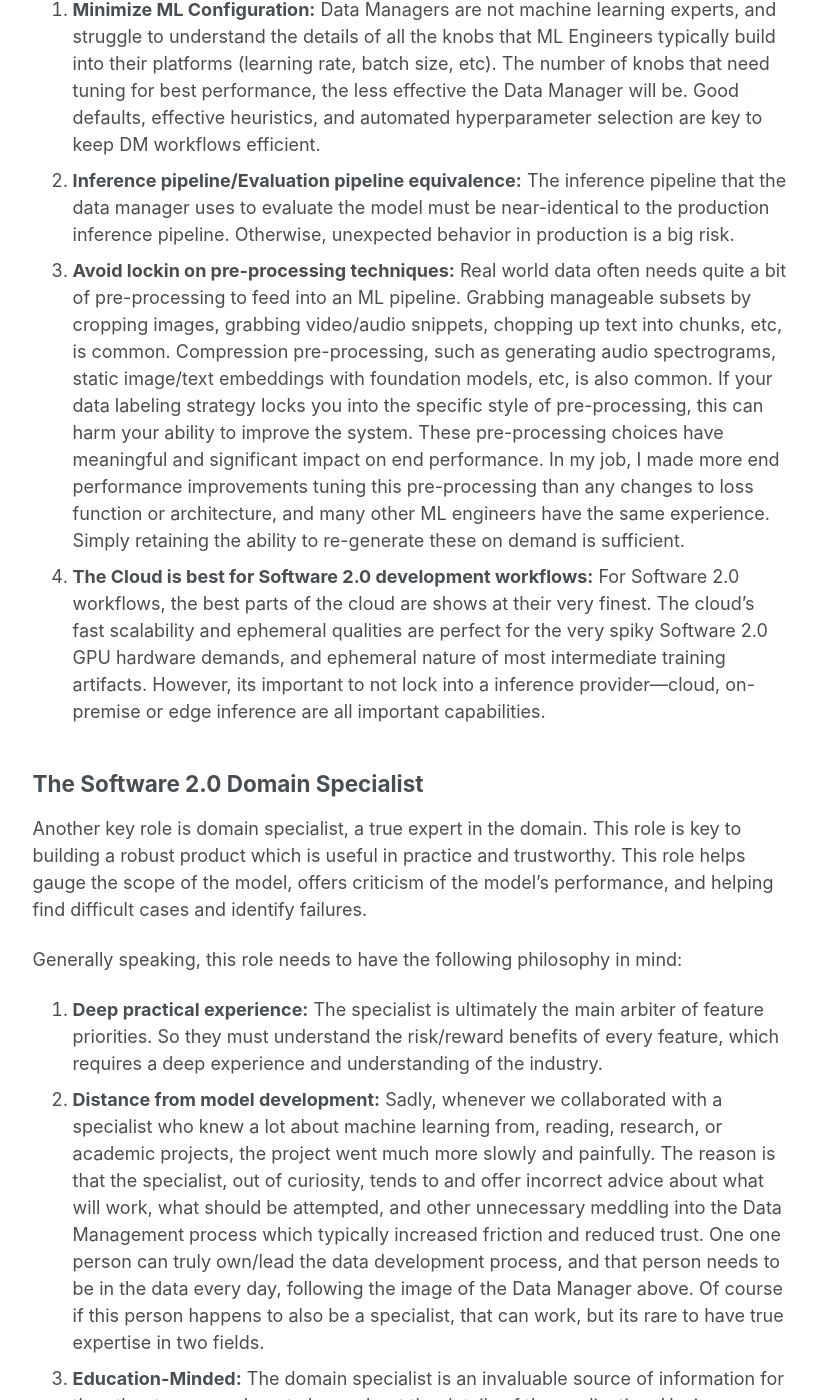
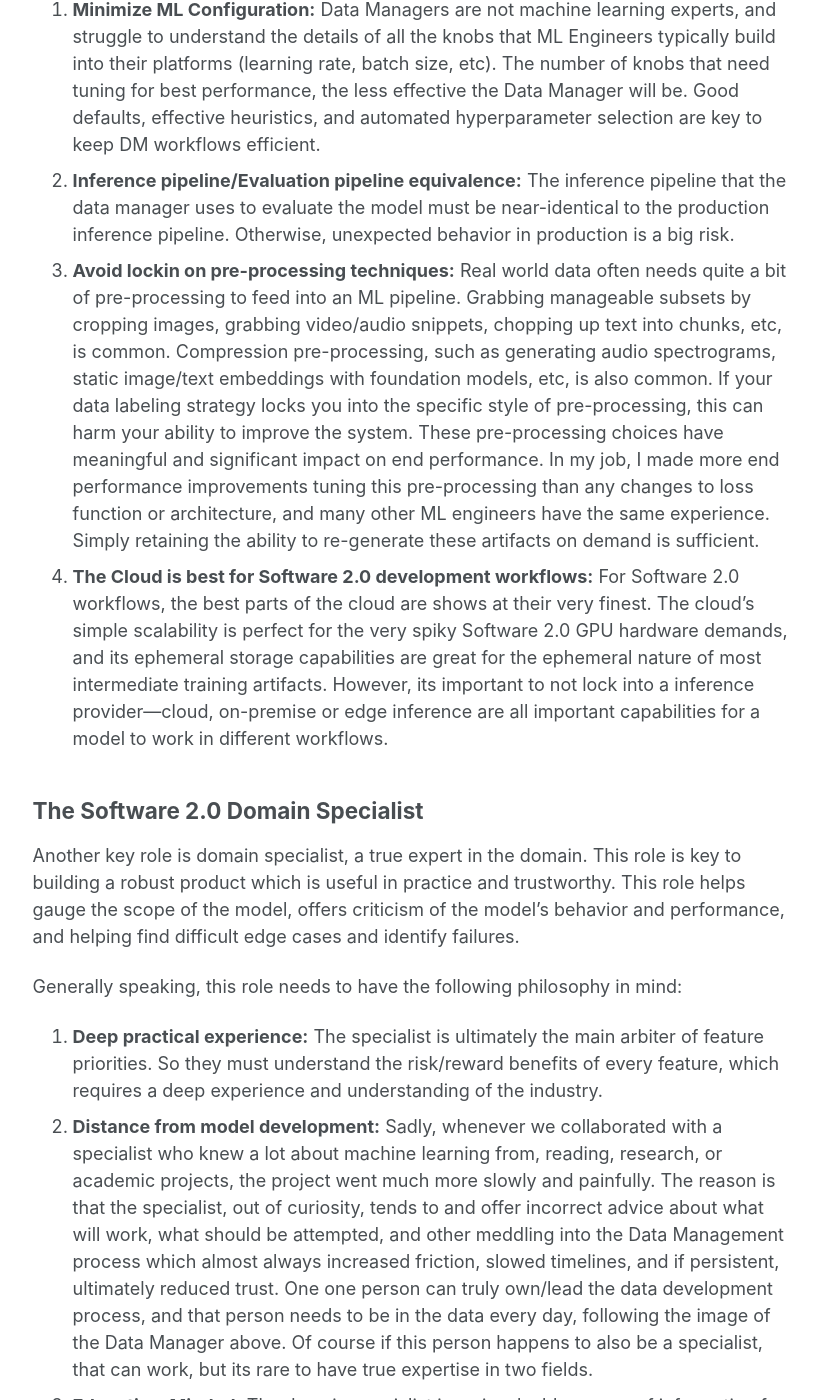
Before and after one commit to benblack769/benblack769.github.io, a Jekyll site: the page built from posts/rants/software_2_0_revisited.md, in a window 1280 px wide and 1400 px high, scrolled down 4704 px. Shown: the whole window, without its empty margins (229-1046 px from the left). Built offline with Jekyll 4.4.1, drawn with Linux system fonts in a browser that asks for light colours; some of the changed text lies outside the part shown.

Commit message:
more software 2.0 edits

```diff
--- a/posts/rants/software_2_0_revisited.md
+++ b/posts/rants/software_2_0_revisited.md
@@ -80,17 +80,17 @@
 
 1. **Minimize ML Configuration:** Data Managers are not machine learning experts, and struggle to understand the details of all the knobs that ML Engineers typically build into their platforms (learning rate, batch size, etc). The number of knobs that need tuning for best performance, the less effective the Data Manager will be. Good defaults, effective heuristics, and automated hyperparameter selection are key to keep DM workflows efficient.
 2. **Inference pipeline/Evaluation pipeline equivalence:** The inference pipeline that the data manager uses to evaluate the model must be near-identical to the production inference pipeline. Otherwise, unexpected behavior in production is a big risk.
-3. **Avoid lockin on pre-processing techniques:** Real world data often needs quite a bit of pre-processing to feed into an ML pipeline. Grabbing manageable subsets by cropping images, grabbing video/audio snippets, chopping up text into chunks, etc, is common. Compression pre-processing, such as generating audio spectrograms, static image/text embeddings with foundation models, etc, is also common. If your data labeling strategy locks you into the specific style of pre-processing, this can harm your ability to improve the system. These pre-processing choices have meaningful and significant impact on end performance. In my job, I made more end performance improvements tuning this pre-processing than any changes to loss function or architecture, and many other ML engineers have the same experience. Simply retaining the ability to re-generate these on demand is sufficient.
-4. **The Cloud is best for Software 2.0 development workflows:** For Software 2.0 workflows, the best parts of the cloud are shows at their very finest. The cloud's fast scalability and ephemeral qualities are perfect for the very spiky Software 2.0 GPU hardware demands, and ephemeral nature of most intermediate training artifacts. However, its important to not lock into a inference provider---cloud, on-premise or edge inference are all important capabilities.
+3. **Avoid lockin on pre-processing techniques:** Real world data often needs quite a bit of pre-processing to feed into an ML pipeline. Grabbing manageable subsets by cropping images, grabbing video/audio snippets, chopping up text into chunks, etc, is common. Compression pre-processing, such as generating audio spectrograms, static image/text embeddings with foundation models, etc, is also common. If your data labeling strategy locks you into the specific style of pre-processing, this can harm your ability to improve the system. These pre-processing choices have meaningful and significant impact on end performance. In my job, I made more end performance improvements tuning this pre-processing than any changes to loss function or architecture, and many other ML engineers have the same experience. Simply retaining the ability to re-generate these artifacts on demand is sufficient.
+4. **The Cloud is best for Software 2.0 development workflows:** For Software 2.0 workflows, the best parts of the cloud are shows at their very finest. The cloud's simple scalability is perfect for the very spiky Software 2.0 GPU hardware demands, and its ephemeral storage capabilities are great for the ephemeral nature of most intermediate training artifacts. However, its important to not lock into a inference provider---cloud, on-premise or edge inference are all important capabilities for a model to work in different workflows.
 
 ## The Software 2.0 Domain Specialist
 
-Another key role is domain specialist, a true expert in the domain. This role is key to building a robust product which is useful in practice and trustworthy. This role helps gauge the scope of the model, offers criticism of the model's performance, and helping find difficult cases and identify failures.
+Another key role is domain specialist, a true expert in the domain. This role is key to building a robust product which is useful in practice and trustworthy. This role helps gauge the scope of the model, offers criticism of the model's behavior and performance, and helping find difficult edge cases and identify failures.
 
 Generally speaking, this role needs to have the following philosophy in mind:
 
 1. **Deep practical experience:** The specialist is ultimately the main arbiter of feature priorities. So they must understand the risk/reward benefits of every feature, which requires a deep experience and understanding of the industry.
-2. **Distance from model development:** Sadly, whenever we collaborated with a specialist who knew a lot about machine learning from, reading, research, or academic projects, the project went much more slowly and painfully. The reason is that the specialist, out of curiosity, tends to and offer incorrect advice about what will work, what should be attempted, and other unnecessary meddling into the Data Management process which typically increased friction and reduced trust. One one person can truly own/lead the data development process, and that person needs to be in the data every day, following the image of the Data Manager above. Of course if this person happens to also be a specialist, that can work, but its rare to have true expertise in two fields.
+2. **Distance from model development:** Sadly, whenever we collaborated with a specialist who knew a lot about machine learning from, reading, research, or academic projects, the project went much more slowly and painfully. The reason is that the specialist, out of curiosity, tends to and offer incorrect advice about what will work, what should be attempted, and other meddling into the Data Management process which almost always increased friction, slowed timelines, and if persistent, ultimately reduced trust. One one person can truly own/lead the data development process, and that person needs to be in the data every day, following the image of the Data Manager above. Of course if this person happens to also be a specialist, that can work, but its rare to have true expertise in two fields.
 3. **Education-Minded:** The domain specialist is an invaluable source of information for the other team members to learn about the details of the application. Having a teaching mindset is valuable for this purpose.
 
 
@@ -168,11 +168,11 @@
 
 ## Responsive Labeling Schemas
 
-The first step in an ML process is to identify the semantic label schema. However, this labeling schema is too important, and course correction later in the project will inevitably be required for improvements in performance and utility. On the other hand, shorter-term commitments to particular labeling schemes is critical to ensure consistency and second-guessing anxiety. So making the best judgements possible at key junctures, and backing those commitments until the next juncture is a helpful pattern.
+The first step in an ML process is to identify the semantic label schema. However, this labeling schema is too important and too challenging to rely on a one-time judgement at inception. Course correction later in the project should be expected to enable consistent improvements in performance and utility. However, continuous change is not necessarily beneficial. Shorter-term commitments to particular labeling schemes is critical to enable labeling consistency and reduce second-guessing anxiety. So making the best judgements possible at key junctures, and backing those commitments until the next juncture is a helpful pattern.
 
-The importance of the careful creation of labels cannot be understated. Here are some examples where a subtle change in label definition radically changed the outcome of a project:
+The importance of the careful creation of labeling schemas cannot be understated. Here are some examples where a subtle change in label definition radically changed the outcome of a project:
 
-1. The Leela Chess Zero (Lc0) engine, originally an open source AlphaZero clone, started branching out in its goals. Where originally the project was all about establishing the best possible win/loss ratio against a strong opponent, with draws counting as neutral. So the labels were win=1, loss=-1, draw=0, modeled as different outcomes of a single variable. However, there was an increasing problem with draws: the engine often preferred drawn outcomes over risker, possibly lost outcomes. Not only does this drawish tendency lead to low performance in engine tournaments with weaker opponents, it also made human players question the utility of engine advice in worse positions and close endgames, where the engine's tendancy to draw might be at odds with the human's desire to win. Modeling the draw rate as a separate variable, learning to predict draw outcome consistently, and optimizing to reduce draws was [a huge challenge that took years of development](https://lczero.org/blog/2023/07/the-lc0-v0.30.0-wdl-rescale/contempt-implementation/) for the project to perfect. However, a fine-tuned version of Lc0 is now the [strongest engine ever against human grandmasters](https://lczero.org/blog/2024/11/fine-tuning-lc0-network-for-odds-games/), and this draw-score has also proven valuable in competitive chess engine tournaments.
+1. The Leela Chess Zero (Lc0) engine, originally an open source AlphaZero clone, started branching out in its goals. Where originally the project was all about establishing the best possible win/loss ratio against a strong opponent, with draws counting as neutral. So the labels were win=1, loss=-1, draw=0, modeled as different outcomes of a single variable. However, there was an increasing problem with draws: the engine often preferred drawn outcomes over risker, possibly lost outcomes. Not only does this drawish tendency lead to low performance in engine tournaments with weaker opponents, it also made human players question the utility of engine advice in worse positions and close endgames, where the engine's tendancy to draw might be at odds with the human's desire to win. Modeling the draw rate as a separate variable, learning to predict draw outcome consistently, and optimizing to reduce draws was [a huge challenge that took years of development](https://lczero.org/blog/2023/07/the-lc0-v0.30.0-wdl-rescale/contempt-implementation/). However, a fine-tuned version of Lc0 is now the [strongest engine ever against human grandmasters](https://lczero.org/blog/2024/11/fine-tuning-lc0-network-for-odds-games/), and this draw-score has also proven valuable in competitive chess engine tournaments.
 2. In RLHF LLM training and general LLM evaluation, one interesting characteristic in human rating has been determined: humans consistently rate longer, more verbose results higher in quality than shorter, more concise results. These longer passages human raters prefer include caveats to certainty, various supporting facts/references for the judgement, reasoning, etc, that make a human judge the passage as more accurate and more reliable (even when the supporting facts are hallucinated). However, many different use-cases, this verbosity is not desirable: so you see a difference in human judgement in the labeling process, from human judgement in the real world. So the trend is to try to simulate various human usecases to condition the review/rating protocol, rather than relying on a single wholistic judgement of accuracy.
 3. In our experience in object detection, we have seen radical change in performance from labeling part vs whole of an object. The reason seemed to be because whole objects were more unique than parts, and could be labeled more consistently, and have fewer confusions, yielding better results in both detection and confusion metrics.
 
```
Also changed, not shown: other parts of posts/rants/software_2_0_revisited.md (+1 -1 lines).
